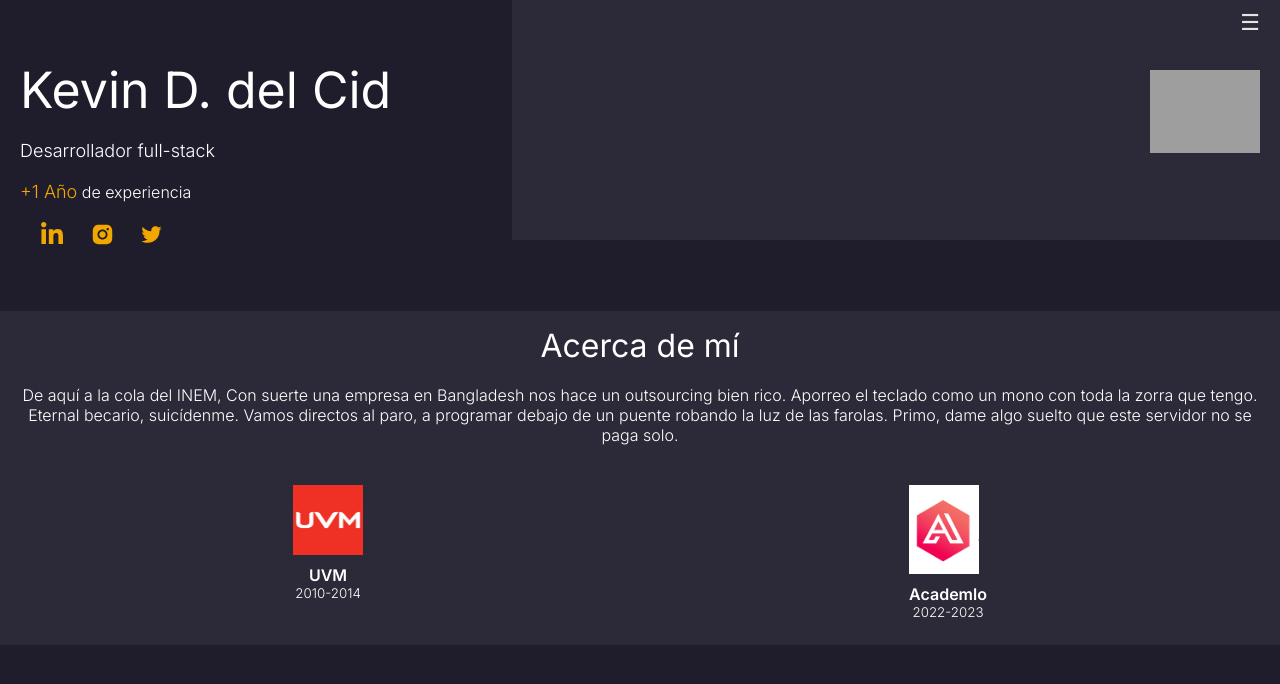
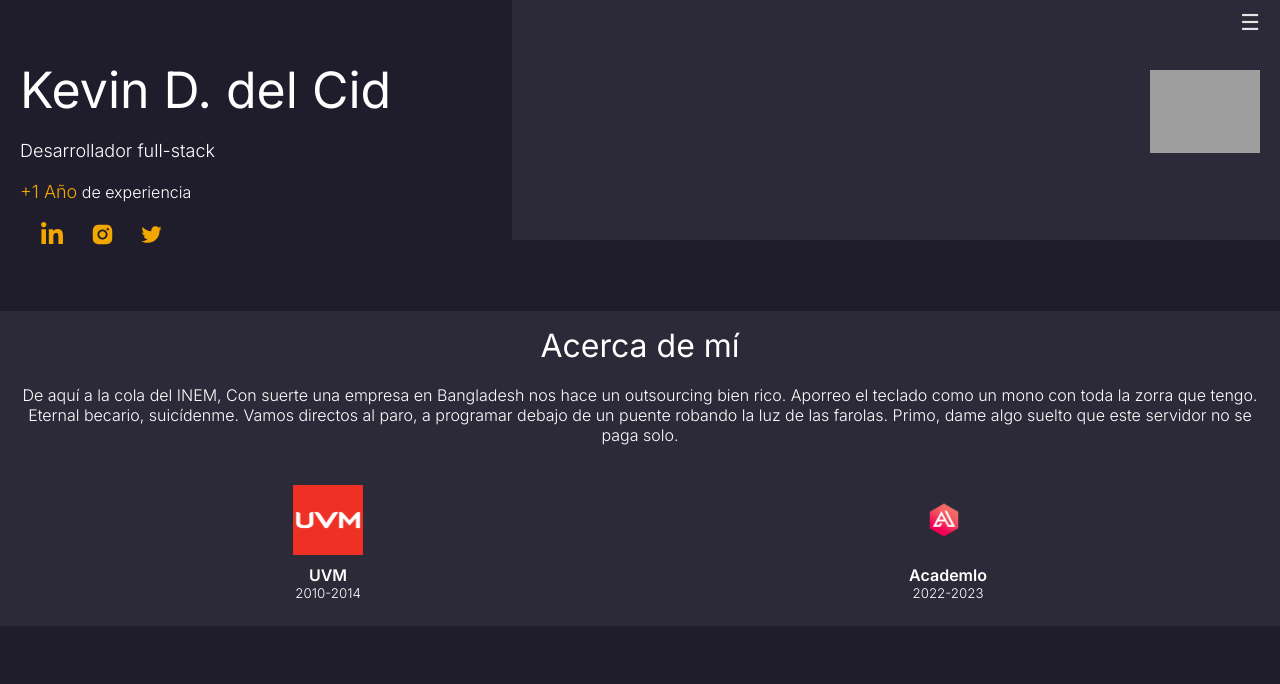
Before and after one commit to KevindelCid/portafolio, a plain HTML site: page index.html in a window 1280 px wide. Drawn offline with Linux system fonts and the light colour scheme; grey boxes are pictures that could not be loaded.

Commit message:
primer avance del maquetado del portafolio

```diff
--- a/index.html
+++ b/index.html
@@ -49,7 +49,7 @@
                     <small>2010-2014</small>
                 </div>
                 <div class="bloque-empreestu">
-                    <img src="./assets/images/logo_academlo 5.jpg" alt="">
+                    <img src="./assets/images/academlo.png" alt="">
                     <h4>Academlo</h4>
                     <small>2022-2023</small>
                 </div>
```
Also changed, not shown: assets/images/academlo.png (added).
